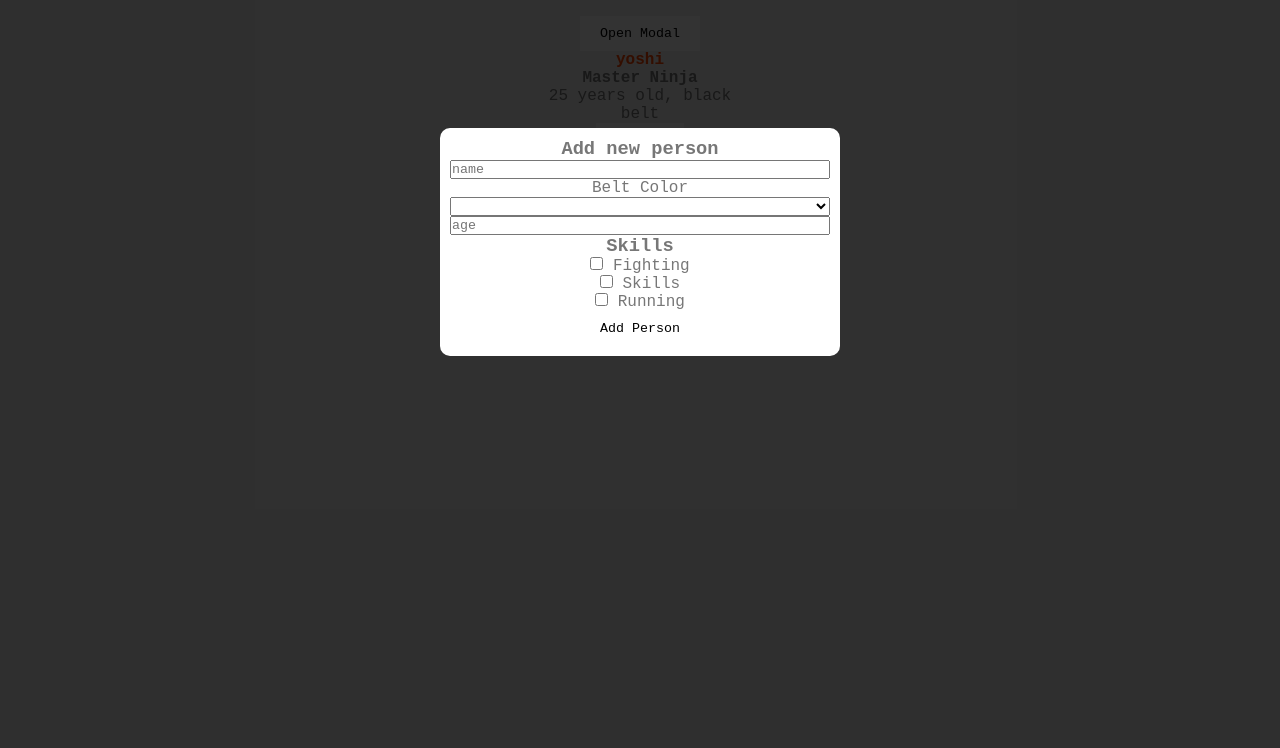
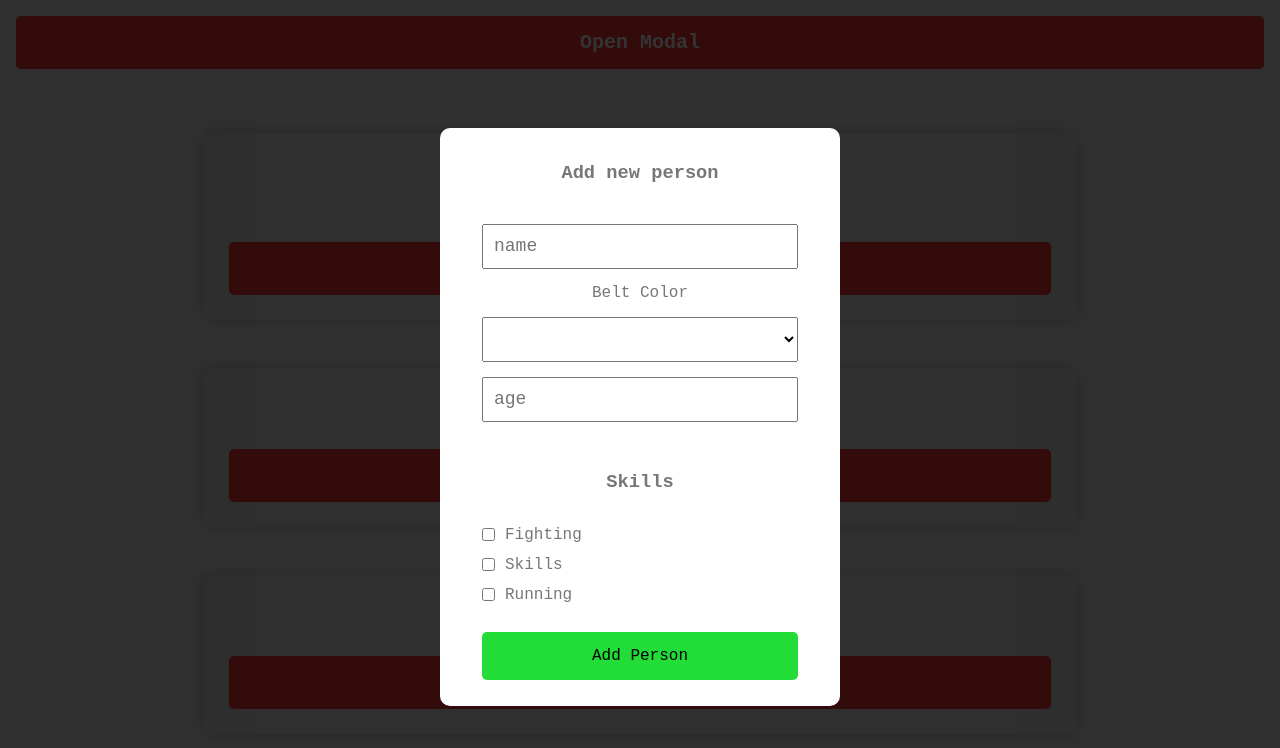
Before and after one commit to dking1342/svelte-intro, a Svelte app: page / in a window 1280 px wide. Both pictures are taken after a click on the button "Open Modal". Shown: the top 748 px of the page. Built offline with nearby package versions, Linux system fonts and the light colour scheme.

Commit message:
reviewing dispatching custom events and finalized styling

```diff
--- a/src/App.svelte
+++ b/src/App.svelte
@@ -5,6 +5,7 @@ import Modal from "./components/Model.svelte";
     name: string;
     beltColor: string;
     age: number;
+    skills?:string[];
     id: number;
   }
 
@@ -23,28 +24,40 @@ import Modal from "./components/Model.svelte";
   const toggleModal = () => {
     showModal = !showModal;
   }
+
+  const addPerson = (e) => {
+    const person = e.detail;
+    people = [person, ...people];
+    showModal = false;
+  }
 </script>
 
 <Modal
   {showModal}
   on:click={toggleModal}
 >
-  <AddPersonForm />
+  <AddPersonForm on:addPerson={addPerson} />
 </Modal>
 <main>
-  <button on:click|once={toggleModal}>Open Modal</button>
+  <button on:click={toggleModal}>Open Modal</button>
+  <section>
     {#each people as person (person.id)}
-    <div>
+      <div class="person">
         <h4>{person.name}</h4>
         {#if person.beltColor === "black"}
           <p><strong>Master Ninja</strong></p>
         {/if}
         <p>{person.age} years old, {person.beltColor} belt</p>
+        {#if person.skills?.length}
+          <h3>Skills</h3>
+          <p>{ person.skills.join(", ")}</p>
+        {/if}
         <button on:click={() => handleDelete(person.id)}>Delete</button>
       </div>
     {:else}
       <p>There are no people to show...</p>
     {/each}
+  </section>
 </main>
 
 <style>
@@ -52,10 +65,47 @@ import Modal from "./components/Model.svelte";
     text-align: center;
     padding: 1em;
     margin: 0 auto;
-    max-width: 240px;
     display: flex;
     flex-direction: column;
     align-items: center;
     justify-content: center;
   }
+  section {
+    margin-top: 2rem;
+    width: 75%;
+    padding:2rem;
+    background-color: transparent;
+    color:#fff;
+    border-radius: 10px;
+    display: flex;
+    flex-direction: column;
+    gap:3rem;
+  }
+  .person {
+    width: 100%;
+    height: fit-content;
+    padding:25px;
+    display: flex;
+    flex-direction: column;
+    gap:10px;
+    background-color: rgba(200, 200, 200, 0.15);
+    color:#000;
+    border-radius: 10px;
+    box-shadow: 3px 3px 12px rgba(0, 0, 0, 0.1), -3px -3px 12px rgba(0,0,0,0.1);
+  }
+  button{
+    width: 100%;
+    padding:15px 0;
+    font-size: 1.25rem;
+    font-weight: bold;
+    background-color: rgb(255, 56, 56);
+    color:#fff;
+    border-radius: 5px;
+    cursor: pointer;
+    transition: ease all 500ms;
+  }
+  button:hover {
+    filter:brightness(1.1);
+    transition:ease all 500ms;
+  }
 </style>
--- a/src/components/AddPersonForm.svelte
+++ b/src/components/AddPersonForm.svelte
@@ -1,19 +1,27 @@
 <script lang="ts">
+  import { createEventDispatcher } from "svelte";
+
   let name: string = "";
   let beltColor: "black" | "brown" | "orange" | "white" | "" = "";
   let age: number;
-  // let hasFighting:boolean = false;
-  // let hasSneaking:boolean = false;
-  // let hasRunning:boolean = false;
-  let skills: string[] = [];
+  let skills: string[] | [] = [];
+  let dispatch = createEventDispatcher();
 
   const handleSubmit = () => {
-    console.log(name, beltColor, age, skills);
+    const person = {
+      name,
+      beltColor,
+      age,
+      skills,
+      id:Math.ceil(Math.random() * 10000)
+    }
+    dispatch("addPerson", person);
+
   };
 </script>
 
 <h3>Add new person</h3>
-<form on:submit|preventDefault={handleSubmit}>
+<form on:submit|preventDefault={handleSubmit} id="form">
   <input
     type="text"
     name="name"
@@ -29,27 +37,9 @@
     <option value="black">brown</option>
     <option value="black">white</option>
   </select>
-  <!-- <input
-    type="text"
-    name="beltColor"
-    id="beltColor"
-    placeholder="belt color"
-    bind:value={beltColor}
-  /> -->
   <input type="number" min="0" bind:value={age} placeholder="age" />
+  <div class="skills">
     <h3>Skills</h3>
-  <!-- <div>
-    <input type="checkbox" name="fighting" id="fighting" bind:checked={hasFighting}>
-    <label for="fighting">Fighting</label>
-  </div>
-  <div>
-    <input type="checkbox" name="sneaking" id="sneaking" bind:checked={hasSneaking}>
-    <label for="sneaking">Skills</label>
-  </div>
-  <div>
-    <input type="checkbox" name="running" id="running" bind:checked={hasRunning}>
-    <label for="running">Running</label>
-  </div> -->
     <div>
       <input
         type="checkbox"
@@ -80,14 +70,54 @@
       />
       <label for="running">Running</label>
     </div>
+  </div>
 
   <button type="submit">Add Person</button>
 </form>
 
-<!-- markup (zero or more items) goes here -->
 <style>
+  h3 {
+    margin:1.5rem 0;
+  }
   form {
     display: flex;
     flex-direction: column;
+    gap: 15px;
+    padding:1rem 2rem;
+  }
+  input,
+  select {
+    height: 45px;
+    font-size: 18px;
+    line-height: 45px;
+    padding:0 10px;
+  }
+  .skills {
+    display: flex;
+    flex-direction: column;
+    width: 100%;
+    height: fit-content;
+    padding: 10px 0;
+    gap:5px;
+  }
+  .skills div {
+    width: 100%;
+    height: 25px;
+    display: flex;
+    align-items: center;
+    gap:10px;
+  }
+  button {
+    width: 100%;
+    padding:15px 0;
+    font-size: 1rem;
+    background-color: rgb(34, 220, 55);
+    border-radius: 5px;
+    cursor: pointer;
+    transition:ease all 500ms;
+  }
+  button:hover{
+    filter:brightness(1.1);
+    transition:ease all 500ms;
   }
 </style>
--- a/src/components/Model.svelte
+++ b/src/components/Model.svelte
@@ -8,7 +8,6 @@
 {#if showModal}
   <div class="backdrop" class:promo={isPromo} on:click|self>
     <div class="modal">
-      <slot name="title"></slot>
       <slot></slot>
     </div>
   </div>
```
Lines whose indentation alone changed are shown as unchanged.
